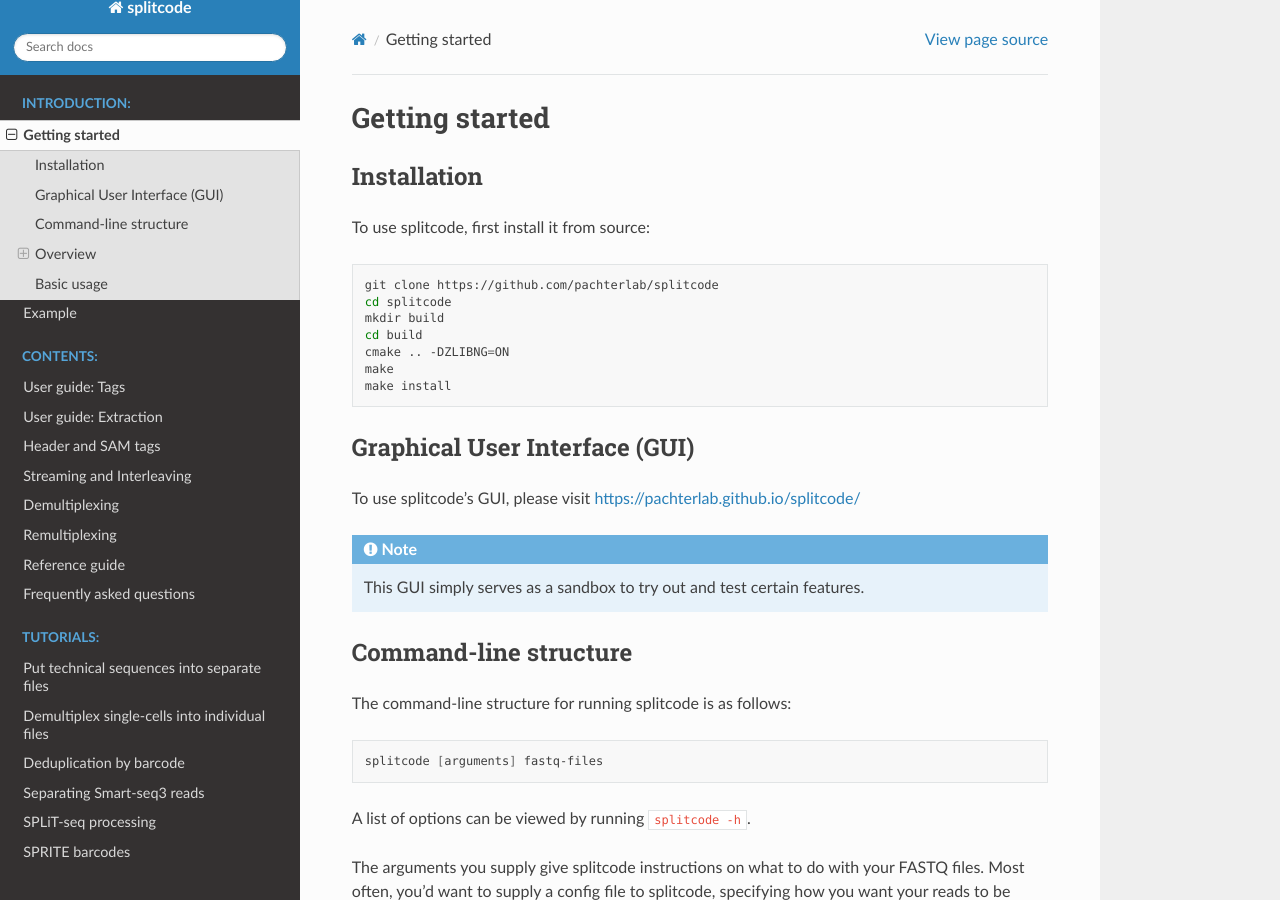
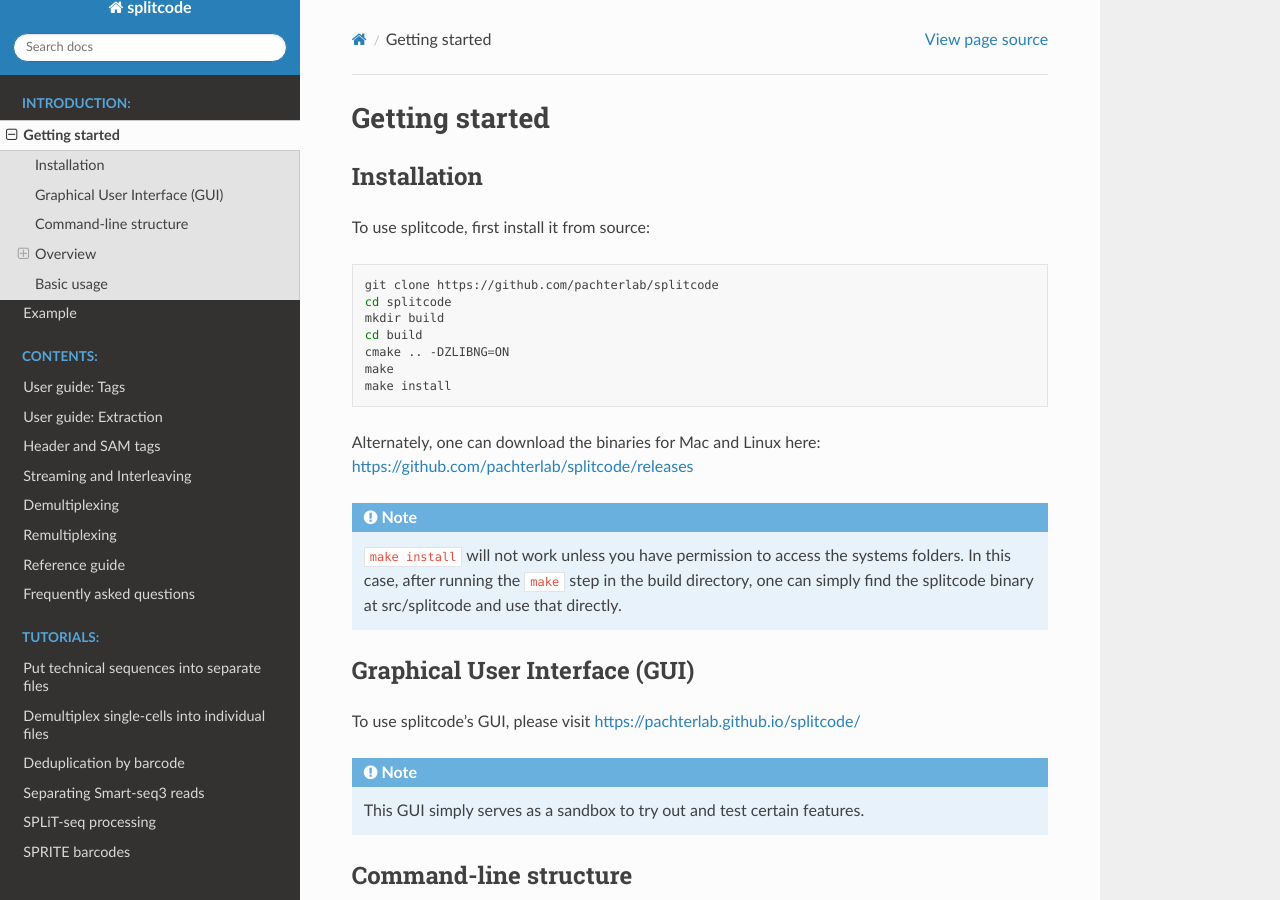
Before and after one commit to pachterlab/splitcode-tutorial, a Sphinx documentation site: the page built from docs/source/getting_started.rst, in a window 1280 px wide and 900 px high. Built offline with Sphinx 7.4.7 and the Read the Docs theme 2.0.0, drawn with Linux system fonts in a browser that asks for light colours.

Commit message:
Update getting_started.rst

```diff
--- a/docs/source/getting_started.rst
+++ b/docs/source/getting_started.rst
@@ -14,6 +14,13 @@
   cmake .. -DZLIBNG=ON
   make
   make install
+
+Alternately, one can download the binaries for Mac and Linux here: https://github.com/pachterlab/splitcode/releases
+
+.. note::
+
+   ``make install`` will not work unless you have permission to access the systems folders. In this case, after running the ``make`` step in the build directory, one can simply find the splitcode binary at src/splitcode and use that directly.
+
 
 
 Graphical User Interface (GUI)
```
